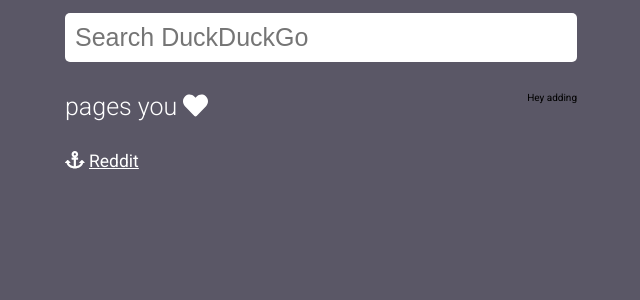
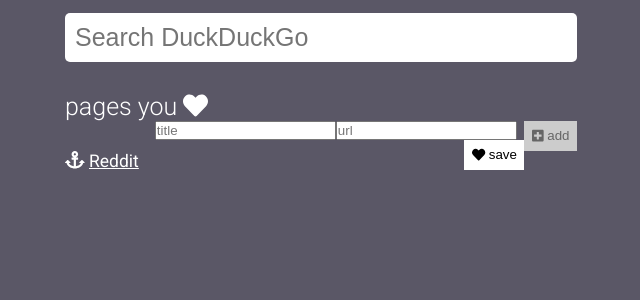
Before and after one commit to lszanto/startpage, a React (Create React App) app: page / in a window 1280 px wide. Both pictures are taken after a click on the button "add". Shown: the top 300 px of the page, without its empty margins (319-959 px from the left). Built offline with nearby package versions, Linux system fonts and the light colour scheme.

Commit message:
Add support for adding a page

```diff
--- a/package.json
+++ b/package.json
@@ -31,6 +31,7 @@
     "not op_mini all"
   ],
   "devDependencies": {
-    "react-redux": "^7.0.2"
+    "react-redux": "^7.0.2",
+    "redux-thunk": "^2.3.0"
   }
 }
--- a/src/actions/index.js
+++ b/src/actions/index.js
@@ -1,4 +1,4 @@
-import { ADD_PAGE, LOAD_PAGES, ADDING_PAGE } from '../constants/action-types';
+import { ADD_PAGE, LOAD_PAGES, ADDING_PAGE, NOT_ADDING_PAGE } from '../constants/action-types';
 
 export function addPage(payload) {
     return {
@@ -19,3 +19,9 @@
         type: ADDING_PAGE
     };
 }
+
+export function notAddingPage() {
+    return {
+        type: NOT_ADDING_PAGE
+    };
+}
--- a/src/components/LovedPages/AddLovedPage/AddLovedPage.css
+++ b/src/components/LovedPages/AddLovedPage/AddLovedPage.css
@@ -3,6 +3,7 @@
 }
 
 .AddLovedPage button {
+    float: right;
     height: 3rem;
     font-weight: 400;
     border: 0;
@@ -10,3 +11,8 @@
     color: #000;
     padding: 0.75rem;
 }
+
+button:disabled, button[disabled] {
+  background-color: #cccccc;
+  color: #666666;
+}
--- a/src/components/LovedPages/AddLovedPage/AddLovedPage.js
+++ b/src/components/LovedPages/AddLovedPage/AddLovedPage.js
@@ -1,6 +1,6 @@
 import React from 'react';
 import { connect } from 'react-redux';
-import { addPage, addingPage } from '../../../actions/index';
+import { addPage, addingPage, notAddingPage } from '../../../actions/index';
 import './AddLovedPage.css';
 import { FontAwesomeIcon } from '@fortawesome/react-fontawesome';
 
@@ -8,6 +8,7 @@
   return {
     addPage: page => dispatch(addPage(page)),
     addingPage: a => dispatch(addingPage(a)),
+    notAddingPage: a => dispatch(notAddingPage(a)),
   };
 }
 
@@ -19,17 +20,29 @@
   constructor() {
     super();
 
+    this.initialState = {
+      title: '',
+      url: '',
+    };
+
+    this.state = {
+      title: '',
+      url: '',
+    };
+
     this.addingPage = this.addingPage.bind(this);
+    this.addPage = this.addPage.bind(this);
+    this.handleChange = this.handleChange.bind(this);
   }
 
   render() {
+    let disabled = this.props.isAddingPage ? 'disabled' : '';
+    let addForm = this.props.isAddingPage ? this.getAddForm() : '';
+
     return (
         <div className="AddLovedPage" >
-        { !this.props.isAddingPage ? (
-            <button onClick={this.addingPage} ><FontAwesomeIcon icon="plus-square" /> add</button>
-        ) : (
-          <div>Hey adding</div>
-        ) }
+          <button onClick={this.addingPage} disabled={disabled} ><FontAwesomeIcon icon="plus-square" /> add</button>
+          {addForm}
         </div>
     );
   }
@@ -37,6 +50,33 @@
   addingPage(e) {
     this.props.addingPage();
   }
+
+  addPage(e) {
+    this.props.addPage({
+      title: this.state.title,
+      url: this.state.url,
+    });
+
+    this.setState(this.initialState);
+
+    this.props.notAddingPage();
+  }
+
+  handleChange(e) {
+    this.setState({
+      [e.target.id]: e.target.value
+    });
+  }
+
+  getAddForm() {
+    return (
+      <div className="addform" >
+        <input type="text" placeholder="title" id="title" value={this.state.title} onChange={this.handleChange} />
+        <input type="text" placeholder="url" id="url" value={this.state.url} onChange={this.handleChange} />
+        <button onClick={this.addPage} ><FontAwesomeIcon icon="heart" /> save</button>
+      </div>
+    );
+  }
 }
 
 const AddLovedPage = connect(mapStateToProps, mapDispatchToProps) (ConnectedAddLovedPage);
```
Also changed, not shown: 1 other file (tests, documents, lock files or other folders).
